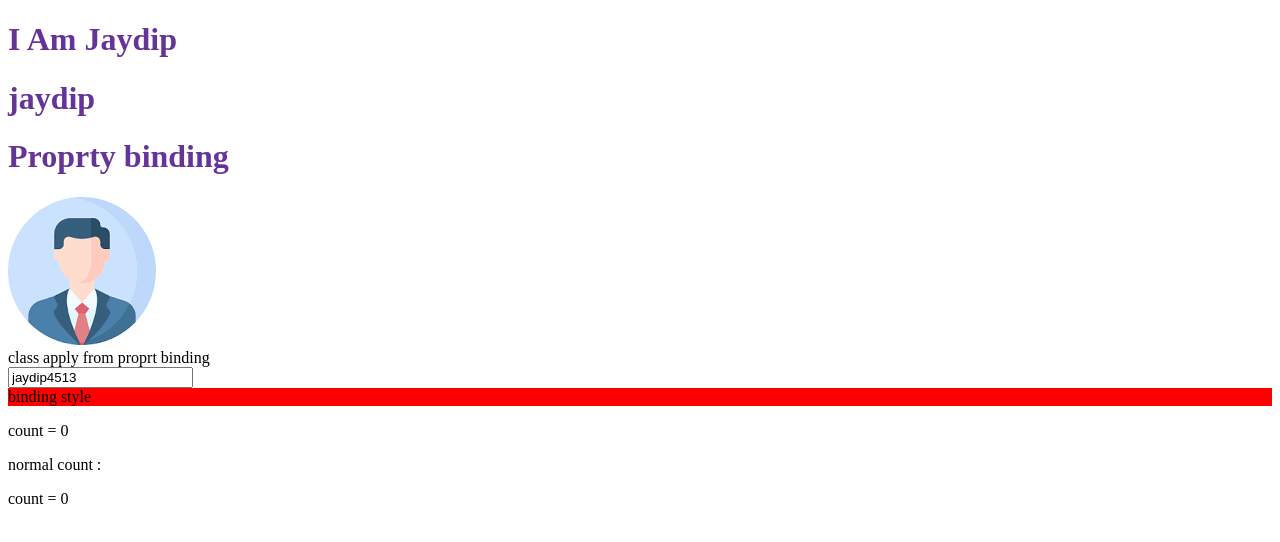
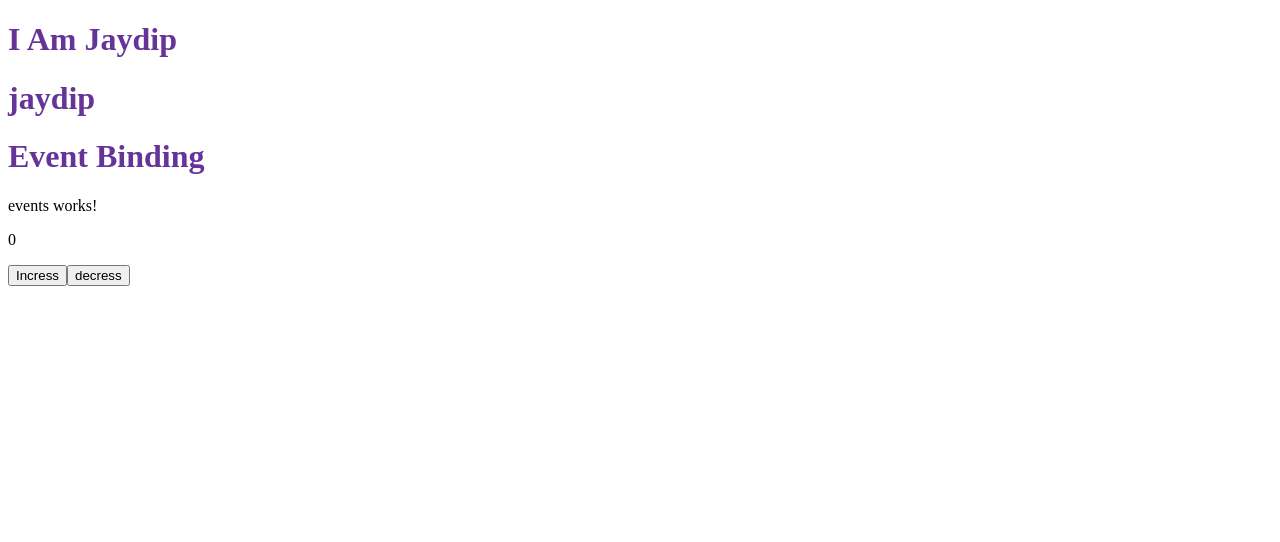
Before and after one commit to JaydipJadhav25/Angular, an Angular app: page / in a window 1280 px wide. Shown: the top 542 px of the page. Built offline with nearby package versions, Linux system fonts and the light colour scheme.

Commit message:
feat: event binding

```diff
--- a/src/app/app.html
+++ b/src/app/app.html
@@ -2,23 +2,5 @@
 <h1>{{name}}</h1>
 
 
-<h1>Proprty binding</h1>
-
-
-<img [src]="homeImage" alt="homeImage">
-
-
-<div [class.active] = "active">
-  class apply from proprt binding
-</div>
-
-
-<input type="text" readonly [value]="username">
-
-<div  [style.background-color]="bgColor">binding style </div>
-
-
-
-<p [innerText]='" count = "+count()'></p>
-<p>normal count : </p>
-<p [innerText]='" count = "+count2'></p>
+<h1>Event Binding</h1>
+<app-events></app-events>
--- a/src/app/app.ts
+++ b/src/app/app.ts
@@ -1,9 +1,10 @@
 import { Component, signal } from '@angular/core';
 import { RouterOutlet } from '@angular/router';
+import { Events } from "./events/events";
 
 @Component({
   selector: 'app-root',
-  imports: [RouterOutlet],
+  imports: [RouterOutlet, Events],
   templateUrl: './app.html',
   styleUrl: './app.css'
 })
--- /dev/null
+++ b/src/app/events/events.html
@@ -0,0 +1,5 @@
+<p>events works!</p>
+
+<p>{{counter}}</p>
+<button (click)="incress()">Incress</button>
+<button (click)="decreement()">decress</button>
--- /dev/null
+++ b/src/app/events/events.ts
@@ -0,0 +1,23 @@
+import { Component } from '@angular/core';
+
+@Component({
+  selector: 'app-events',
+  imports: [],
+  templateUrl: './events.html',
+  styleUrl: './events.css',
+})
+export class Events {
+  counter = 0;
+  incress(){
+    this.counter++;
+  };
+  decreement(){
+    if (this.counter <= 0) {
+      this.counter =0;
+      return;
+    }
+    this.counter--;
+  }
+
+
+}
```
Also changed, not shown: src/app/events/events.css (added), 1 other file (tests, documents, lock files or other folders).
